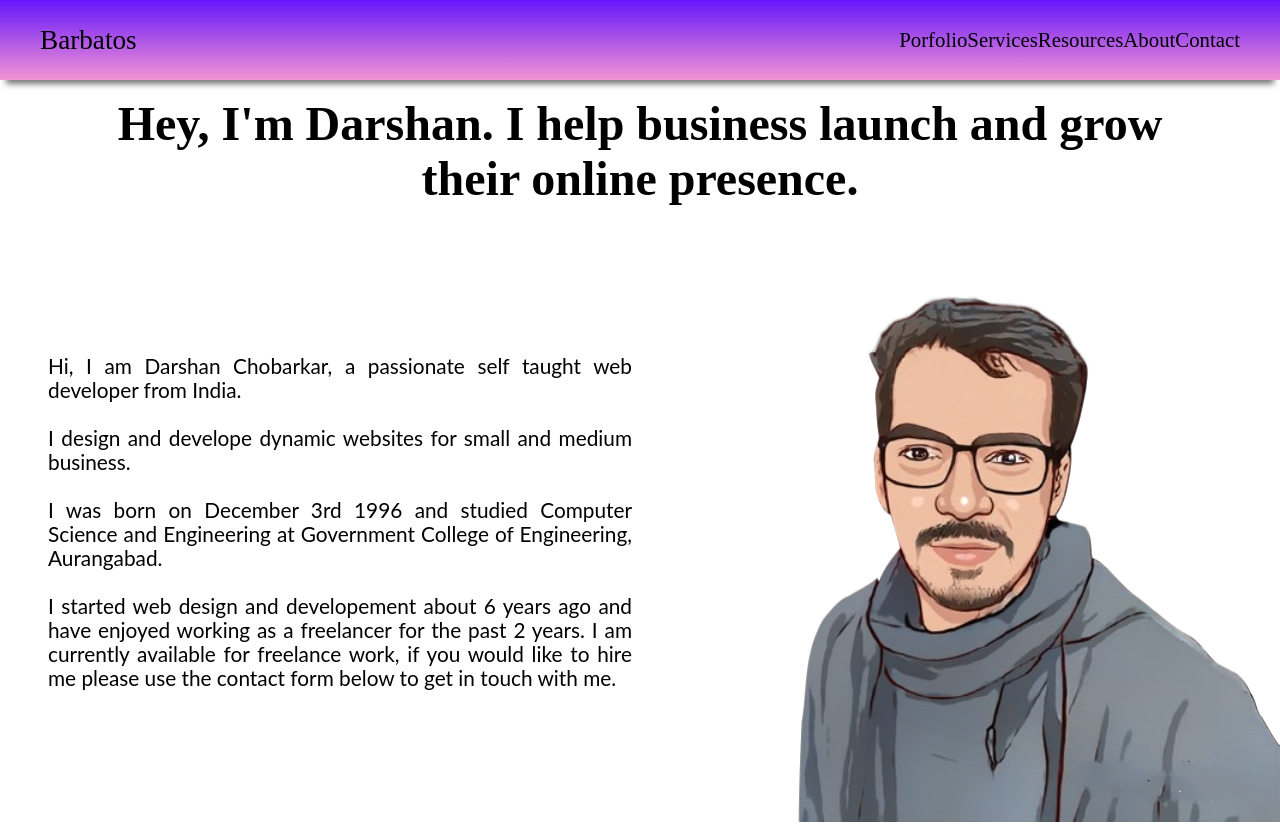
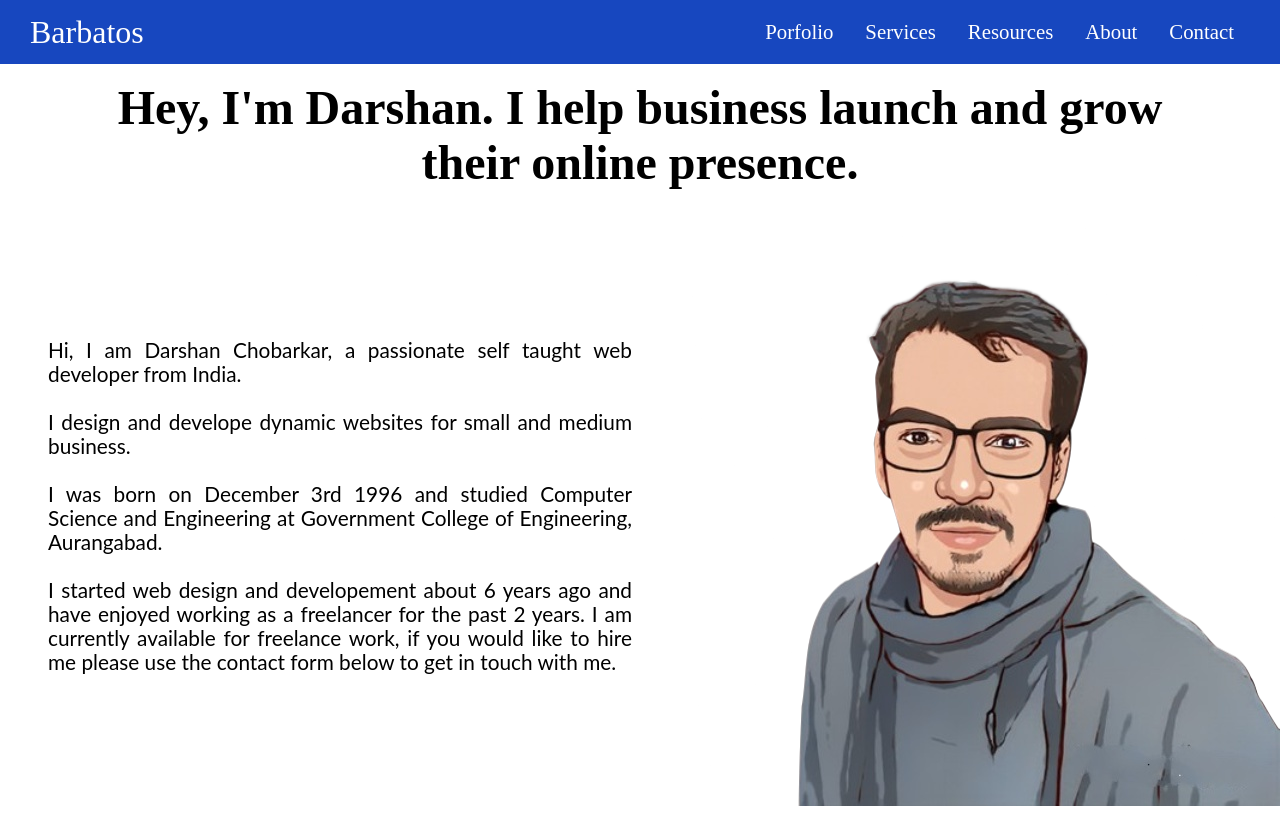
Before and after one commit to dchobarkar/design-portfolio-template, a React (Create React App) app: page / in a window 1280 px wide. Shown: the top 824 px of the page. Built offline with nearby package versions, Linux system fonts and the light colour scheme.

Commit message:
Navbar improved according to design

```diff
--- /dev/null
+++ b/src/components/Navbar/NavLink/NavLink.css.js
@@ -0,0 +1,22 @@
+export const NavLinkCSS = {
+  tab: {
+    padding: "2rem 0",
+    fontSize: "1.3rem",
+    listStyleType: "none",
+  },
+
+  /* Tablet view */
+  "@media only screen and (min-width: 401px) and (max-width: 960px)": {},
+
+  /* Desktop view */
+  "@media only screen and (min-width: 961px)": {
+    tab: {
+      padding: "0px 1rem",
+    },
+    active: {
+      borderBottomWidth: "1px",
+      borderBottomStyle: "solid",
+      transition: "all 0.5s ease",
+    },
+  },
+};
--- a/src/components/Navbar/NavLink/NavLink.js
+++ b/src/components/Navbar/NavLink/NavLink.js
@@ -1,60 +1,18 @@
 import React from "react";
+import clsx from "clsx";
 import { Link, useRouteMatch } from "react-router-dom";
 import { makeStyles } from "@material-ui/styles";
-import clsx from "clsx";
+
+import { NavLinkCSS } from "./NavLink.css";
 
 // CSS
-const useStyles = makeStyles({
-  tab: {
-    width: "100%",
-    padding: "30px 0",
-    display: "flex",
-    alignItems: "center",
-    justifyContent: "center",
+const useStyles = makeStyles({ ...NavLinkCSS });
 
-    /* Tablet view */
-    "@media only screen and (min-width: 401px) and (max-width: 960px)": {
-      width: "unset",
-      height: "85px",
-      padding: "0px 20px",
-      transition: "all 0.5s ease",
-    },
-
-    /* Desktop view */
-    "@media only screen and (min-width: 961px)": {
-      width: "unset",
-      height: "85px",
-      padding: "0px 20px",
-      transition: "all 0.5s ease",
-    },
-  },
-  active: {
-    backgroundColor: "var(--primary-700)",
-
-    /* Tablet view */
-    "@media only screen and (min-width: 401px) and (max-width: 960px)": {
-      height: "85px",
-      boxShadow: "0 8px 8px -4px lightblue",
-      transition: "all 0.5s ease",
-    },
-
-    /* Desktop view */
-    "@media only screen and (min-width: 961px)": {
-      height: "85px",
-      boxShadow: "0 8px 8px -4px lightblue",
-      transition: "all 0.5s ease",
-    },
-  },
-});
-
-function NavLink({ label, to, isActive, onClick }) {
+function NavLink({ label, to, onClick }) {
   const classes = useStyles();
 
   // Flag variable to check active status of link
-  let match = useRouteMatch({
-    path: to,
-    exact: isActive,
-  });
+  const match = useRouteMatch({ path: to });
 
   return (
     <li
--- /dev/null
+++ b/src/components/Navbar/Navbar.css.js
@@ -0,0 +1,102 @@
+export const NavbarCSS = {
+  root: {
+    height: "4rem",
+    padding: "0px 30px",
+    display: "flex",
+    justifyContent: "space-between",
+    alignItems: "center",
+    fontFamily: "Montserrat",
+    fontWeight: "400",
+
+    "& a:link,a:visited": {
+      color: "#212121",
+      textDecoration: "none",
+    },
+  },
+
+  brand: {
+    fontSize: "1.5rem",
+  },
+
+  menu: {
+    width: "100%",
+    height: "100vh",
+    display: "flex",
+    flexDirection: "column",
+    alignItems: "center",
+    justifyContent: "center",
+    position: "absolute",
+    top: "-100%",
+    left: "0",
+    opacity: "0",
+    transition: "all 0.7s ease",
+  },
+  open: {
+    zIndex: "1",
+    top: "4rem",
+    opacity: "1",
+    backgroundImage:
+      "linear-gradient(to right bottom, #fffefe, #fdfcfd, #fcfbfc, #faf9fa, #f8f8f9, #f4f4f5, #efeff0, #ebebec, #e3e3e4, #dbdbdc, #d4d4d4, #cccccc)",
+    transition: "all 0.7s ease",
+  },
+
+  navbarIcon: {
+    display: "block",
+  },
+
+  icon: {
+    width: "2rem",
+    height: "2rem",
+  },
+
+  /* Tablet view */
+  "@media only screen and (min-width: 401px) and (max-width: 960px)": {
+    root: {
+      padding: "0px 60px",
+    },
+  },
+
+  /* Desktop view */
+  "@media only screen and (min-width: 961px)": {
+    root: {
+      height: "5rem",
+      padding: "0px 120px",
+    },
+
+    brand: {
+      fontSize: "2rem",
+    },
+
+    menu: {
+      flexDirection: "row",
+      justifyContent: "flex-end",
+      position: "static",
+      opacity: "1",
+    },
+
+    navbarIcon: {
+      display: "none",
+    },
+  },
+
+  blue: {
+    backgroundColor: "#1747BF",
+    color: "#ffffff",
+  },
+  orange: {
+    backgroundColor: "#F96342",
+    color: "#ffffff",
+  },
+  yellow: {
+    backgroundColor: "#FEE832",
+    color: "#363323",
+  },
+  white: {
+    backgroundColor: "#ffffff",
+    color: "#363323",
+  },
+  gray: {
+    backgroundColor: "#E6EEEC",
+    color: "#F96549",
+  },
+};
--- a/src/components/Navbar/Navbar.js
+++ b/src/components/Navbar/Navbar.js
@@ -1,125 +1,83 @@
 import React from "react";
+import clsx from "clsx";
 import { withRouter } from "react-router";
 import { Link } from "react-router-dom";
-import clsx from "clsx";
 import { makeStyles } from "@material-ui/styles";
 
-import { ReactComponent as CloseIcon } from "../../Assets/navbar/Close.svg";
-import { ReactComponent as MenuIcon } from "../../Assets/navbar/Menu.svg";
+import { ReactComponent as CloseIcon } from "../../Assets/svg/Close.svg";
+import { ReactComponent as MenuIcon } from "../../Assets/svg/Menu.svg";
 
 import NavLink from "./NavLink/NavLink";
 
+import { NavbarCSS } from "./Navbar.css";
+
 // CSS
 const useStyle = makeStyles({
-  root: {
-    height: "80px",
-    padding: "0px 20px",
-    display: "flex",
-    justifyContent: "space-between",
-    alignItems: "center",
-    position: "relative",
-    zIndex: "1",
-    fontFamily: "Dosis",
-    fontSize: "1.3rem",
-    color: "var(--primary-text)",
-    background: "linear-gradient(#6616fc, #f394d3)",
-    boxShadow: "0 10px 6px -6px #777",
-
-    "& a:link,a:visited": {
-      color: "var(--primary-text)",
-      transition: "all 0.5s ease",
-      textDecoration: "none",
-    },
-
-    "& a:hover": {
-      color: "var(--gray-700)",
-      transition: "all 0.5s ease",
-    },
-  },
-
-  brand: {
-    display: "flex",
-    alignItems: "center",
-    justifyContent: "center",
-    fontSize: "1.5rem",
-  },
-
-  menu: {
-    width: "100%",
-    height: "var(--minHeight)",
-    display: "flex",
-    flexDirection: "column",
-    alignItems: "center",
-    justifyContent: "center",
-    position: "absolute",
-    top: "80px",
-    left: "-100%",
-    opacity: "0",
-    transition: "all 0.5s ease",
-    listStyleType: "none",
-  },
-  open: {
-    zIndex: "1",
-    left: "0",
-    opacity: "1",
-    transition: "all 0.5s ease",
-    background: "#9899d1",
-  },
-
-  navbarIcon: { display: "block" },
-
-  icon: {
-    width: "45px",
-    height: "45px",
-  },
-
-  /* Tablet view */
-  "@media only screen and (min-width: 401px) and (max-width: 960px)": {
-    root: {
-      padding: "0px 40px",
-    },
-
-    brand: {
-      fontSize: "1.7rem",
-    },
-
-    menu: {
-      flexDirection: "row",
-      justifyContent: "flex-end",
-      position: "static",
-      opacity: "1",
-    },
-
-    navbarIcon: {
-      display: "none",
-    },
-  },
+  ...NavbarCSS,
 
   /* Desktop view */
   "@media only screen and (min-width: 961px)": {
+    ...NavbarCSS["@media only screen and (min-width: 961px)"],
     root: {
-      padding: "0px 40px",
-    },
+      ...NavbarCSS["@media only screen and (min-width: 961px)"],
+      backgroundColor: (props) => props.backgroundColor,
 
-    brand: {
-      fontSize: "1.7rem",
-    },
-
-    menu: {
-      flexDirection: "row",
-      justifyContent: "flex-end",
-      position: "static",
-      opacity: "1",
-    },
-
-    navbarIcon: {
-      display: "none",
+      "& a:link,a:visited": {
+        color: (props) => props.color,
+      },
     },
   },
 });
 
+// Function to get background color and text color according to location
+const getBackgroundColor = (location) => {
+  let modifiedObject = {};
+
+  switch (location) {
+    case "/":
+      modifiedObject = {
+        color: NavbarCSS.blue.color,
+        backgroundColor: NavbarCSS.blue.backgroundColor,
+      };
+      break;
+
+    case "/portfolio":
+      modifiedObject = {
+        color: NavbarCSS.orange.color,
+        backgroundColor: NavbarCSS.orange.backgroundColor,
+      };
+      break;
+
+    case "/services":
+      modifiedObject = {
+        color: NavbarCSS.yellow.color,
+        backgroundColor: NavbarCSS.yellow.backgroundColor,
+      };
+      break;
+
+    case "/resources":
+      modifiedObject = {
+        color: NavbarCSS.white.color,
+        backgroundColor: NavbarCSS.white.backgroundColor,
+      };
+      break;
+
+    case "/about":
+      modifiedObject = {
+        color: NavbarCSS.gray.color,
+        backgroundColor: NavbarCSS.gray.backgroundColor,
+      };
+      break;
+    default:
+      break;
+  }
+
+  return modifiedObject;
+};
+
 function Navbar(props) {
-  const classes = useStyle();
+  const colorProps = getBackgroundColor(props.location.pathname);
+  const classes = useStyle(colorProps);
 
   // Flag to handle navbar state (Mobile view only)
   const [isOpen, setIsOpen] = React.useState(false);
```
Also changed, not shown: src/Assets/svg/Close.svg (renamed from src/Assets/navbar/Close.svg), src/Assets/svg/Menu.svg (renamed from src/Assets/navbar/Menu.svg).
